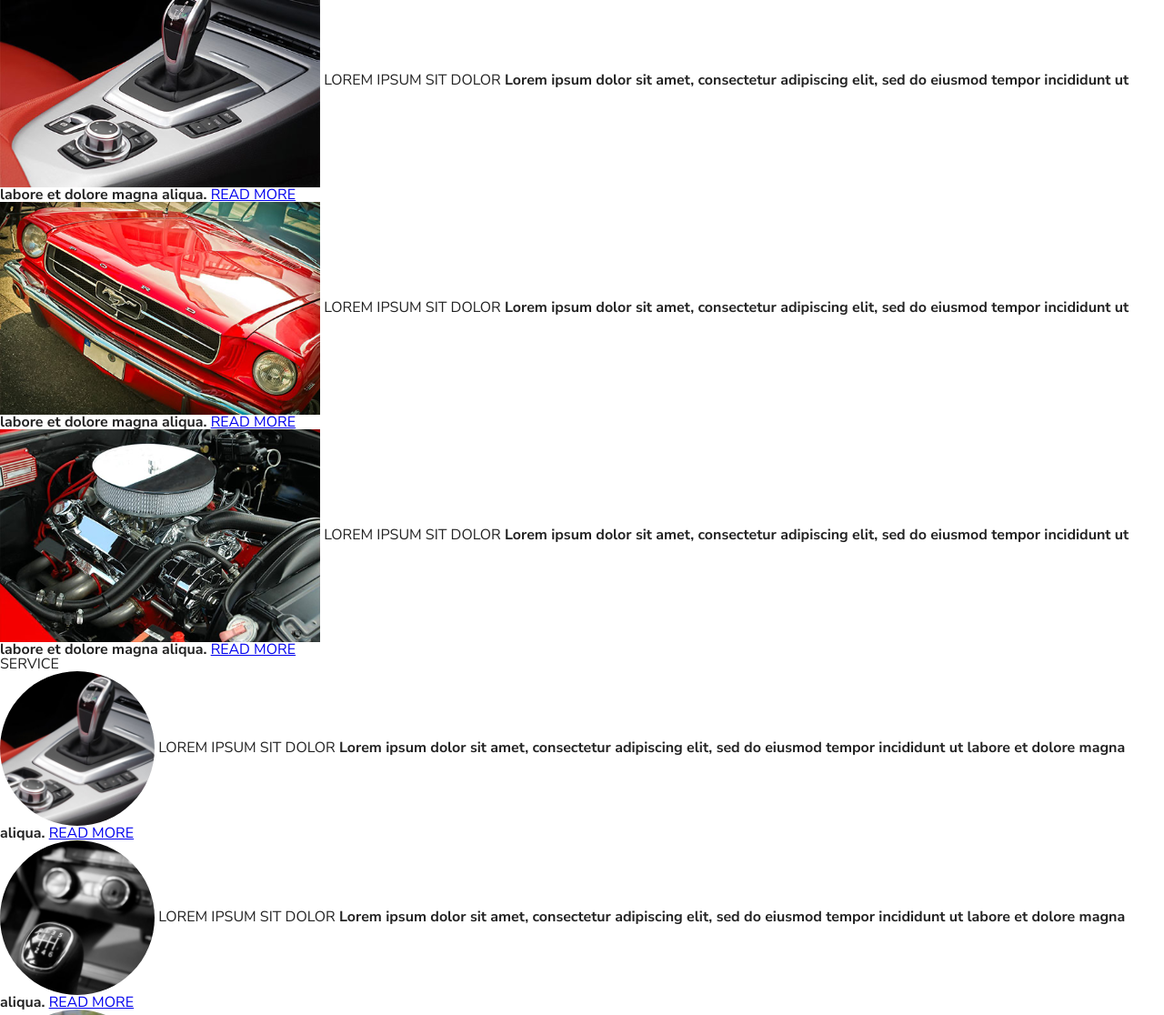
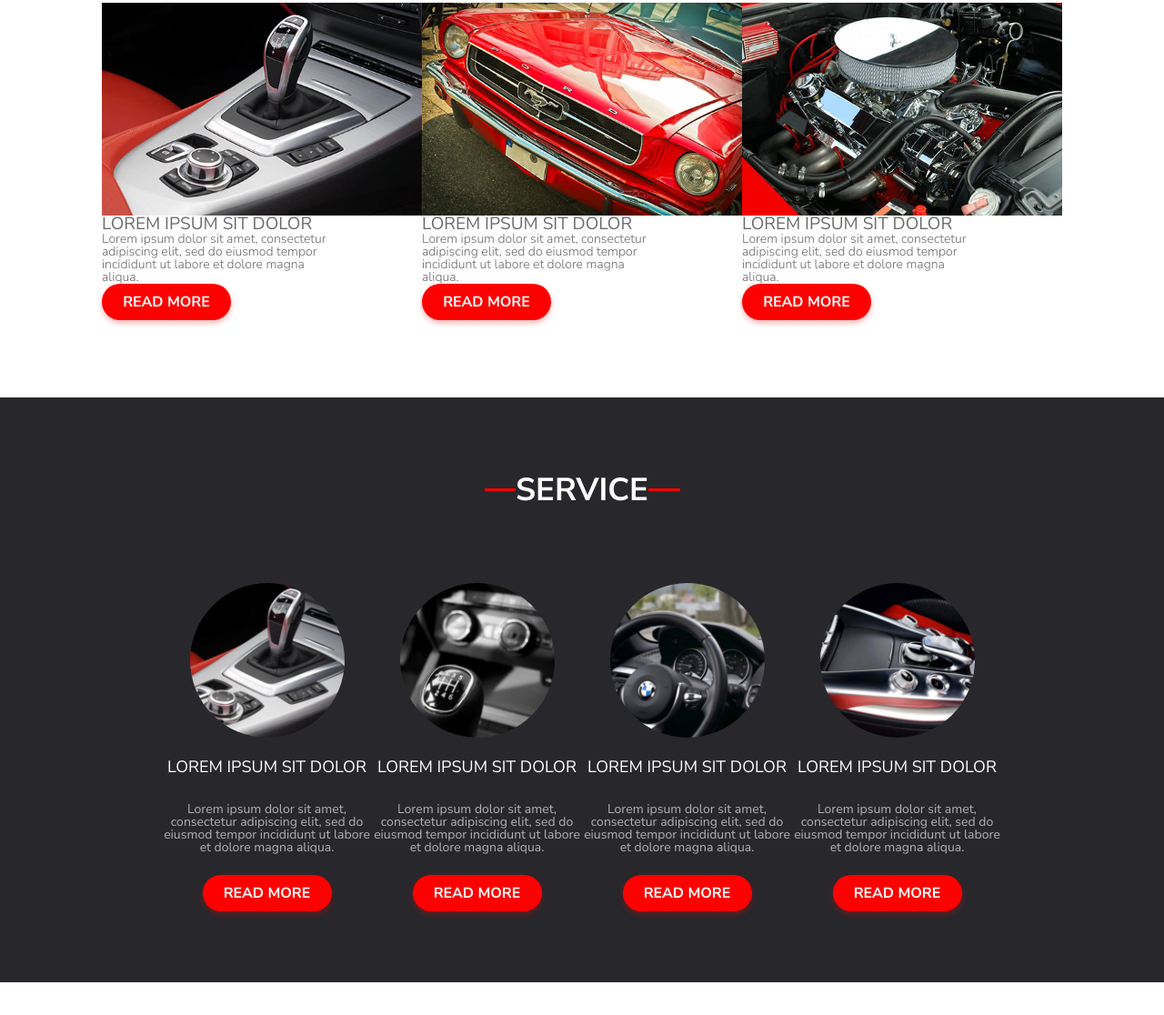
Before and after one commit to Lulily13/Car-Sharing-Project, a plain HTML site: page index.html in a window 1280 px wide. Shown: the part 844-1960 px from the top of the page at 91% size. Drawn offline with Linux system fonts and the light colour scheme.

Commit message:
Wystylizowano sekcję 2 elementu main

```diff
--- a/css/style.css
+++ b/css/style.css
@@ -31,12 +31,12 @@ header {
     background-position: center;
     background-size: cover;
     height: 100vh;
+    position: relative;
+    z-index: 0;
     display: flex;
     flex-direction: column;
     justify-content: space-between;
     align-items: center;
-    position: relative;
-    z-index: 0;
 }
 
 header::before {
@@ -129,7 +129,7 @@ header::before {
     text-align: left;
 }
 
-.description {
+.header--text-container .description {
     font-size: 16px;
     text-align: center;
     font-weight: 700;
@@ -179,6 +179,152 @@ header::before {
     z-index: 2;
 }
 
-footer {
-    background-color: #28272C;
+.section__first {
+    display: flex;
+    flex-direction: column;
+    justify-content: center;
+    align-items: center;
 }
+
+.main--header {
+    height: 47px;
+    width: 215px;
+    font-size: 35px;
+    font-weight: 700;
+    color: var(--basic-black, black);
+    display: flex;
+    justify-content: center;
+    align-items: center;
+}
+
+.main--header::before,
+.main--header::after {
+    content: "";
+    display: block;
+    height: 3px;
+    background: var(--basic-red,red);
+    flex-grow: 1;
+}
+
+.projects-container {
+    display: flex;
+    flex-direction: row;
+}
+
+.project {
+    display: flex;
+    flex-direction: column;
+    width: 352px;
+    height: 434px;
+    color: var(--gray3,gray);
+}
+
+.name {
+    font-size: 19px;
+    font-weight: 400;
+}
+
+.project .description {
+    font-size: 14px;
+    font-weight: 300;
+    padding-right: 92px;
+}
+
+.project a {
+    width: 142px;
+    height: 40px;
+    text-decoration: none;
+    background-color: var(--basic-red,red);
+    box-shadow: 0 3px 6px var(--transparent-red);
+    border-radius: 40px;
+    display: flex;
+    justify-content: center;
+    align-items: center;
+    color: var(--basic-white,white);
+    font-weight: 700;
+}
+
+.project img {
+    width: 352px;
+    height: 234px;
+}
+
+.section__second {
+    background-color: var(--black2,darkgray);
+    height: 643px;
+    display: flex;
+    flex-direction: column;
+    justify-content: space-evenly;
+    align-items: center;
+}
+
+.projects-container2 {
+    display: flex;
+    flex-direction: row;
+    justify-content: space-evenly;
+    align-items: center;
+    color: var(--basic-white,white);
+}
+
+.project2 {
+    width: 231px;
+    height: 361px;
+    display: flex;
+    flex-direction: column;
+    justify-content: space-between;
+    align-items: center;
+}
+
+.project2 img {
+    width: 170px;
+    height: 170px;
+}
+
+.name2 {
+    height: 26px;
+    font-size: 18px;
+    font-weight: 400;
+    text-align: left;
+}
+
+.project2 .description {
+    text-align: center;
+    color: var(--gray4,gray);
+    font-size: 14px;
+    font-weight: 400;
+}
+
+.project2 a {
+    width: 142px;
+    height: 40px;
+    text-decoration: none;
+    background-color: var(--basic-red,red);
+    box-shadow: 0 3px 6px var(--transparent-red);
+    border-radius: 40px;
+    display: flex;
+    justify-content: center;
+    align-items: center;
+    color: var(--basic-white,white);
+    font-weight: 700;
+}
+
+
+.main--header2 {
+    height: 47px;
+    width: 215px;
+    font-size: 35px;
+    font-weight: 700;
+    color: var(--basic-white,white);
+    display: flex;
+    justify-content: center;
+    align-items: center;
+}
+
+.main--header2::before,
+.main--header2::after {
+    content: "";
+    display: block;
+    height: 3px;
+    background: var(--basic-red,red);
+    flex-grow: 1;
+}
```
